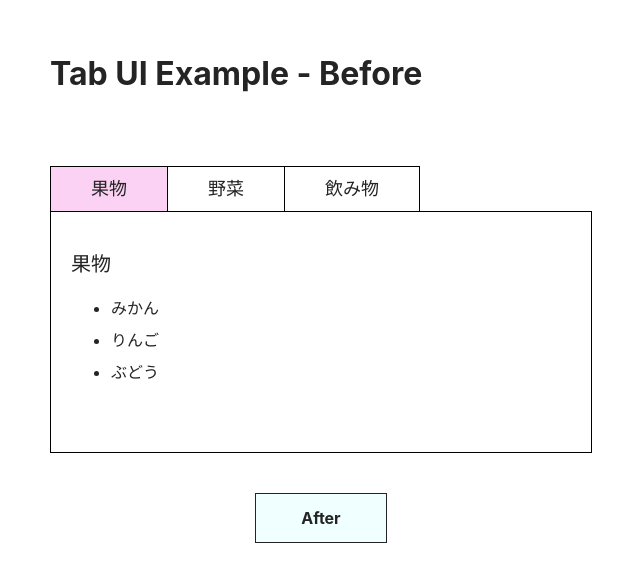
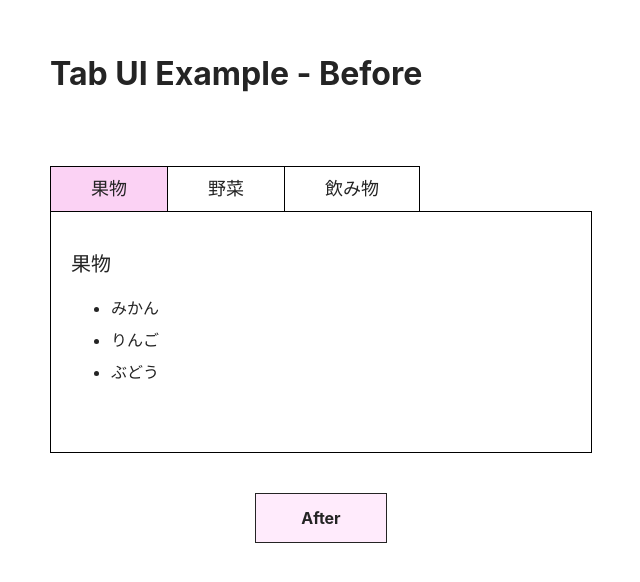
Before and after one commit to bonji810/a11y-ui, a Nuxt app: page /before in a window 1280 px wide. Shown: the part 108-690 px from the top of the page, without its empty margins (319-959 px from the left). Built offline with nearby package versions, Linux system fonts and the light colour scheme.

Commit message:
refactor

```diff
--- a/components/Tab.vue
+++ b/components/Tab.vue
@@ -205,6 +205,6 @@ watch(currentNumber,() => {
   justify-content: center;
   border: 1px solid #242424;
   color: #242424;
-  background-color: azure;
+  background-color: #ffebfc;
 }
 </style>
--- a/components/TanUnAccessible.vue
+++ b/components/TanUnAccessible.vue
@@ -160,6 +160,6 @@ const onClick = (index: number) => {
   justify-content: center;
   border: 1px solid #242424;
   color: #242424;
-  background-color: azure;
+  background-color: #ffebfc;
 }
 </style>
```
